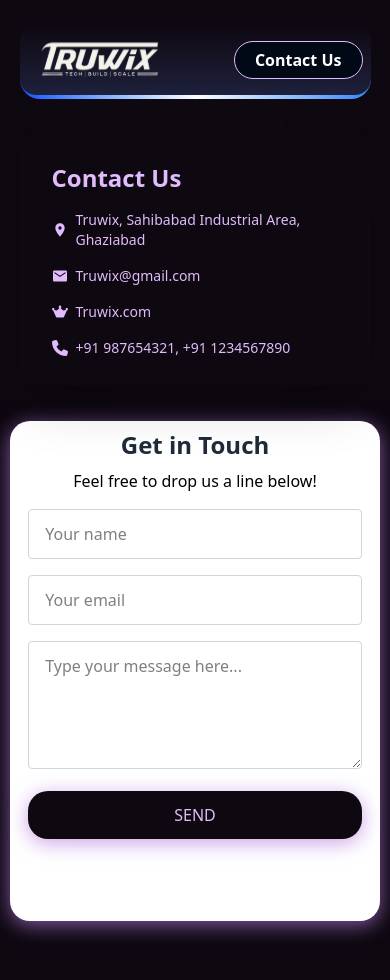
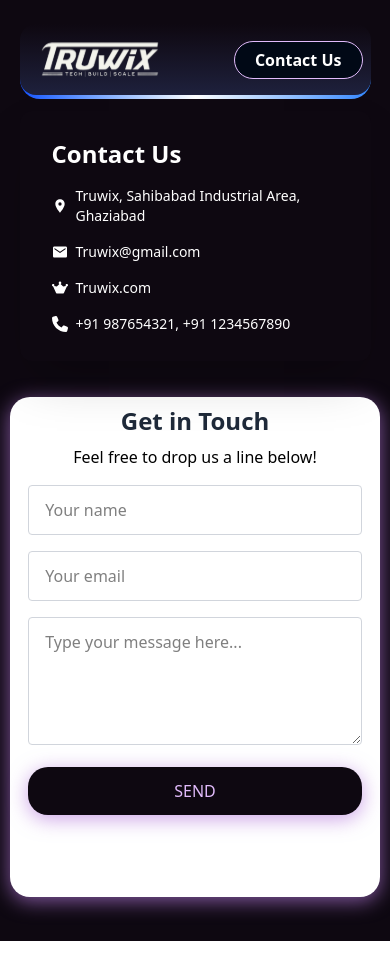
Before and after one commit to CsDeveloperLead/TruwixFinal, a React (Vite) app: page /contact in a window 390 px wide. Shown: the top 980 px of the page. After the commit the page ends 941 px from the top, so only its background shows below. Built offline with nearby package versions, Linux system fonts and the light colour scheme.

Commit message:
Conatact page Done

```diff
--- a/src/Pages/Contact.jsx
+++ b/src/Pages/Contact.jsx
@@ -15,9 +15,9 @@ const Contact = () => {
       <div className="w-full pt-6 relative z-50">
         <NavBar />
       </div>
-      <div className="w-full flex flex-col md:flex-row justify-center items-center pt-10 pb-20 gap-10  bg-[#0e0811] ">
+      <div className="w-full flex flex-col md:flex-row justify-center items-center pt-4 md:pt-10 pb-10 md:pb-20 gap-10  bg-[#0e0811] ">
         {/* Contact Information Section (Mobile View) */}
-        <div className="bg-[#0e0811] w-[90%]  rounded-xl flex md:hidden shadow-2xl text-[#E1BBFB] flex-col gap-4 justify-center px-8 h-[250px] relative z-20">
+        <div className="bg-[#0e0811] w-[90%]  rounded-xl flex md:hidden shadow-2xl text-white flex-col gap-4 justify-center px-8 h-[250px] relative z-20">
           <h2 className="text-2xl font-semibold">Contact Us</h2>
           <p className="flex items-center text-sm">
             <span className="mr-2">
@@ -55,7 +55,7 @@ const Contact = () => {
         >
           {/* Contact Information Section (Desktop View) */}
           <div
-            className="bg-[#0e0811] hidden md:flex shadow-2xl text-[#E1BBFB] flex-col gap-8 justify-center px-8 h-[500px] absolute left-[-120px]"
+            className="bg-[#0e0811] hidden md:flex shadow-2xl text-white flex-col gap-8 justify-center px-8 h-[500px] absolute left-[-120px]"
             style={{
               boxShadow: "0 4px 20px rgba(181, 122, 221, 0.7)", // Purple shadow
               borderRadius: "20px",
```
